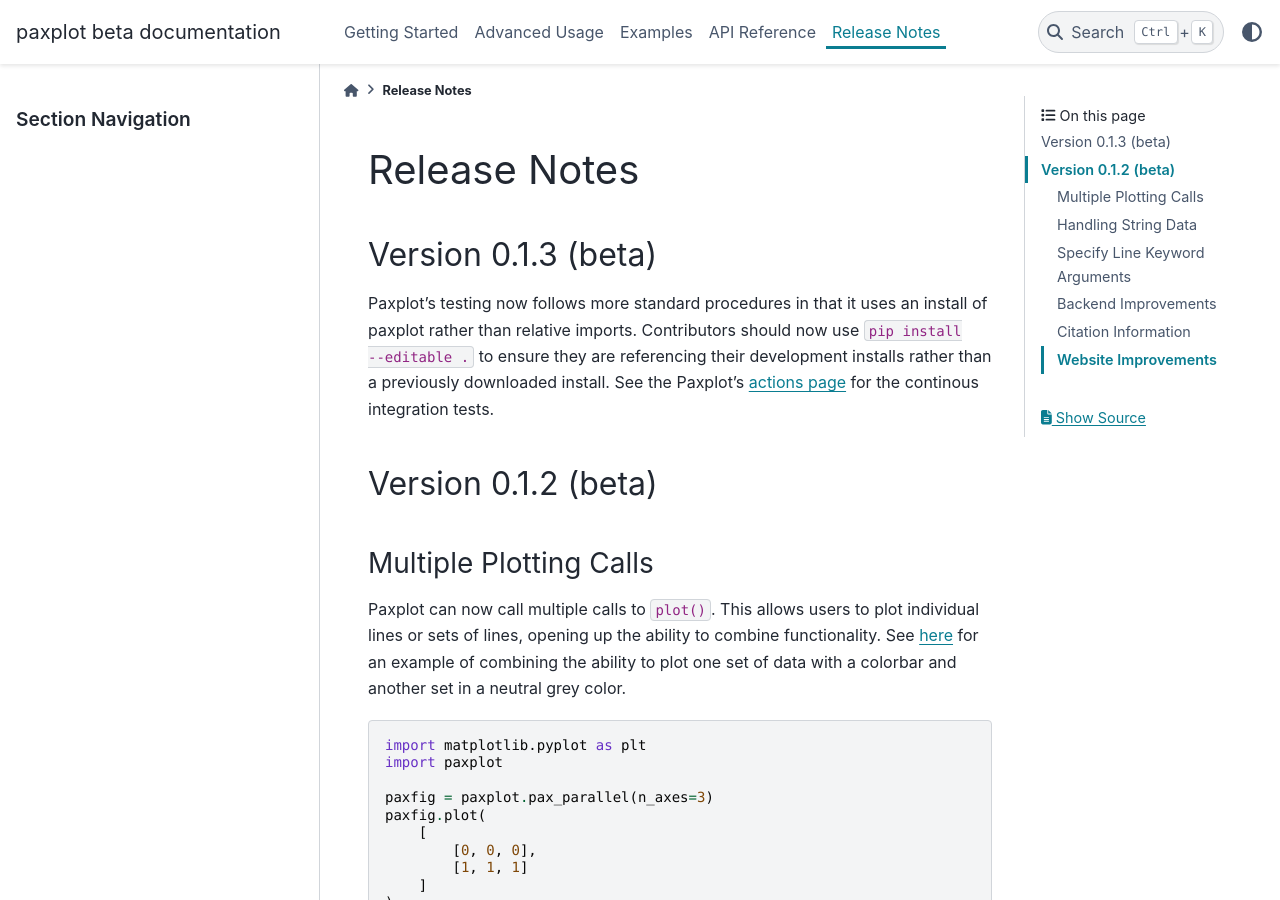
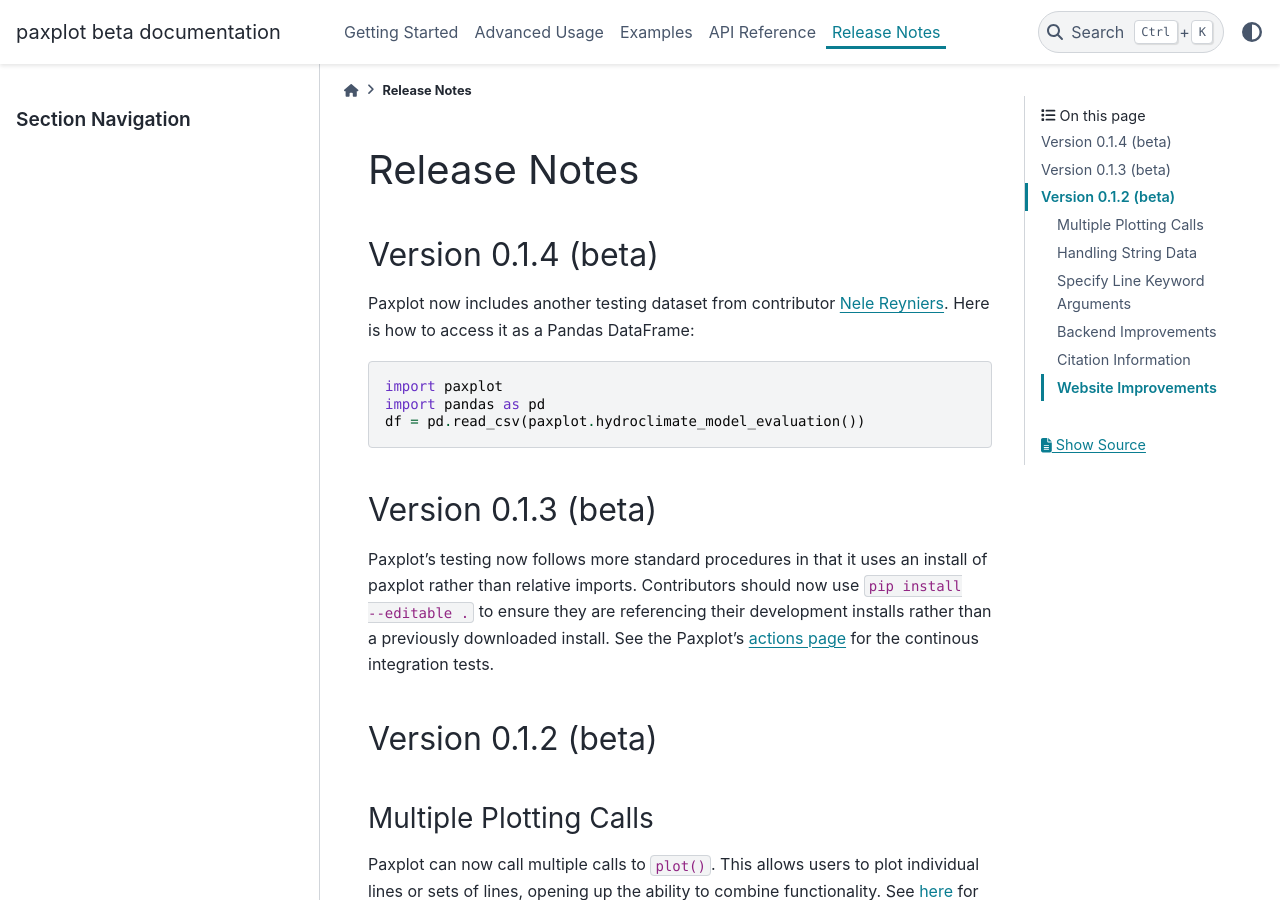
Before and after one commit to paxplot/paxplot, a Sphinx documentation site: the page built from docs/source/release.rst, in a window 1280 px wide and 900 px high. Built offline with Sphinx 7.4.7 and the PyData theme 0.15.4, drawn with Linux system fonts in a browser that asks for light colours.

Commit message:
Update release notes

```diff
--- a/docs/source/release.rst
+++ b/docs/source/release.rst
@@ -1,5 +1,15 @@
 Release Notes
 =============
+
+Version 0.1.4 (beta)
+--------------------
+Paxplot now includes another testing dataset from contributor `Nele Reyniers <https://github.com/nelerey>`_. Here is how to access it as a Pandas DataFrame:
+
+.. code-block:: python
+
+    import paxplot
+    import pandas as pd
+    df = pd.read_csv(paxplot.hydroclimate_model_evaluation())
 
 Version 0.1.3 (beta)
 --------------------
```
